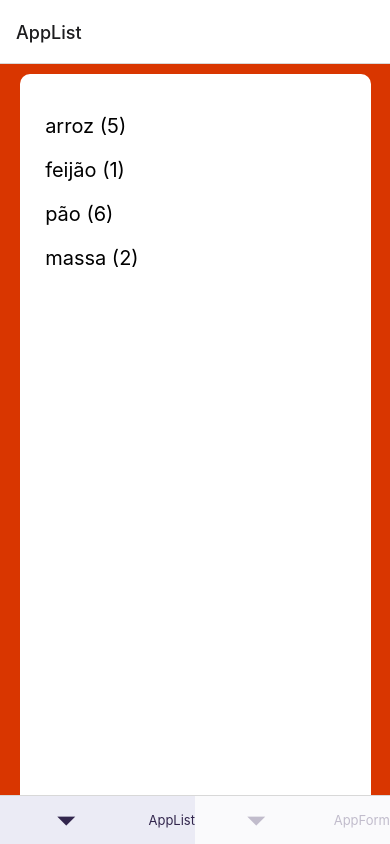
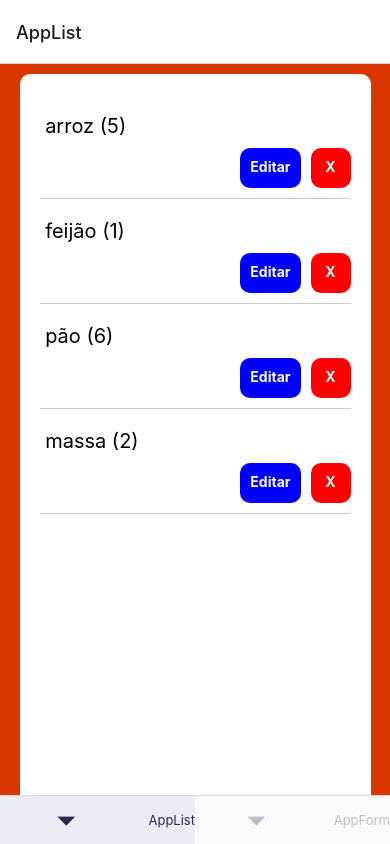
Before and after one commit to matsunagasistemafiep/crudRN, a React Native app: screen / in a window 390 px wide. Built offline with nearby package versions, Linux system fonts and the light colour scheme.

Commit message:
novos botões

```diff
--- a/AppItem.js
+++ b/AppItem.js
@@ -5,6 +5,14 @@ export default function AppItem(props) {
     return (
         <View style={styles.container}>
           <Text style={styles.textItem}> {props.item} </Text>
+          <View style={styles.buttonsContainer}>
+            <TouchableOpacity style={styles.deleteButton} >
+                <Text style={styles.buttonText}>X</Text>
+            </TouchableOpacity>
+            <TouchableOpacity style={styles.editButton} >
+                <Text style={styles.buttonText}>Editar</Text>
+            </TouchableOpacity>
+          </View>
         </View>
       );
 }
```
